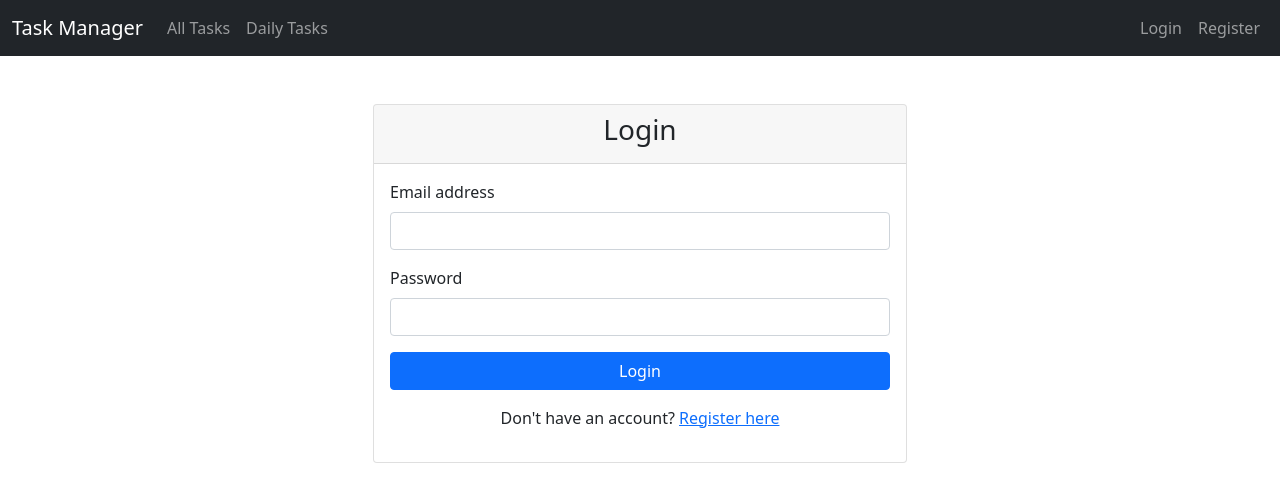
After one commit to a1896048/Daily_Task_-Manage, a Flask app: a page that uses templates/base.html in a window 1280 px wide. The commit adds this page. Shown: the top 502 px of the page. Run offline with Flask 3, Linux system fonts and the light colour scheme; some libraries are stand-ins or nearby versions.

```diff
--- a/app.py
+++ b/app.py
@@ -1,18 +1,61 @@
-from flask import Flask, render_template, request, jsonify, redirect, url_for
+from flask import Flask, render_template, request, jsonify, redirect, url_for, session, flash
 from flask_sqlalchemy import SQLAlchemy
 from datetime import datetime, timedelta
 import os
+from flask_login import LoginManager, UserMixin, login_user, login_required, logout_user, current_user
+from oauthlib.oauth2 import WebApplicationClient
+import requests
+import json
+from werkzeug.security import generate_password_hash, check_password_hash
 
 app = Flask(__name__)
-app.config['SQLALCHEMY_DATABASE_URI'] = 'sqlite:///tasks.db'
+
+# 配置密钥
+app.secret_key = os.urandom(24)
+
+# Google OAuth 配置
+GOOGLE_CLIENT_ID = "your-google-client-id"
+GOOGLE_CLIENT_SECRET = "your-google-client-secret"
+GOOGLE_DISCOVERY_URL = "https://accounts.google.com/.well-known/openid-configuration"
+
+# 获取当前文件所在目录的绝对路径
+basedir = os.path.abspath(os.path.dirname(__file__))
+
+# 配置数据库路径
+app.config['SQLALCHEMY_DATABASE_URI'] = 'sqlite:///' + os.path.join(basedir, 'tasks.db')
 app.config['SQLALCHEMY_TRACK_MODIFICATIONS'] = False
 db = SQLAlchemy(app)
 
+# 设置 Flask-Login
+login_manager = LoginManager()
+login_manager.init_app(app)
+login_manager.login_view = 'login'
+
+# OAuth 2 client setup
+client = WebApplicationClient(GOOGLE_CLIENT_ID)
+
+class User(UserMixin, db.Model):
+    id = db.Column(db.Integer, primary_key=True)
+    email = db.Column(db.String(100), unique=True, nullable=False)
+    password_hash = db.Column(db.String(128))
+    name = db.Column(db.String(100))
+    projects = db.relationship('Project', backref='owner', lazy=True)
+    tasks = db.relationship('Task', backref='owner', lazy=True)
+
+    def set_password(self, password):
+        self.password_hash = generate_password_hash(password)
+
+    def check_password(self, password):
+        return check_password_hash(self.password_hash, password)
+
 class Project(db.Model):
     id = db.Column(db.Integer, primary_key=True)
-    project_number = db.Column(db.String(20), unique=True, nullable=False)
+    project_number = db.Column(db.String(20), nullable=False)
     project_info = db.Column(db.Text)
     tasks = db.relationship('Task', backref='project', lazy=True)
+    user_id = db.Column(db.Integer, db.ForeignKey('user.id'), nullable=False)
+
+    __table_args__ = (db.UniqueConstraint('project_number', 'user_id', name='unique_project_per_user'),)
 
 class Task(db.Model):
     id = db.Column(db.Integer, primary_key=True)
@@ -22,6 +65,7 @@ class Task(db.Model):
     priority = db.Column(db.Integer, default=3)  # 0-5
     is_completed = db.Column(db.Boolean, default=False)
     project_id = db.Column(db.Integer, db.ForeignKey('project.id'), nullable=False)
+    user_id = db.Column(db.Integer, db.ForeignKey('user.id'), nullable=False)
 
     def update_priority(self):
         if not self.is_completed:
@@ -32,41 +76,104 @@ class Task(db.Model):
                     db.session.commit()
         return self.priority
 
+@login_manager.user_loader
+def load_user(user_id):
+    return User.query.get(int(user_id))
+
+def get_google_provider_cfg():
+    return requests.get(GOOGLE_DISCOVERY_URL).json()
+
 def update_all_priorities():
     tasks = Task.query.filter_by(is_completed=False).all()
     for task in tasks:
         task.update_priority()
 
+@app.route('/register', methods=['GET', 'POST'])
+def register():
+    if request.method == 'POST':
+        email = request.form.get('email')
+        password = request.form.get('password')
+        name = request.form.get('name')
+
+        if User.query.filter_by(email=email).first():
+            flash('Email already registered')
+            return redirect(url_for('register'))
+
+        user = User(email=email, name=name)
+        user.set_password(password)
+        db.session.add(user)
+        db.session.commit()
+
+        flash('Registration successful! Please login.')
+        return redirect(url_for('login'))
+
+    return render_template('register.html')
+
+@app.route('/login', methods=['GET', 'POST'])
+def login():
+    if request.method == 'POST':
+        email = request.form.get('email')
+        password = request.form.get('password')
+        user = User.query.filter_by(email=email).first()
+
+        if user and user.check_password(password):
+            login_user(user)
+            return redirect(url_for('index'))
+
+        flash('Invalid email or password')
+    return render_template('login.html')
+
+@app.route('/logout')
+@login_required
+def logout():
+    logout_user()
+    return redirect(url_for('login'))
+
 @app.route('/')
+@login_required
 def index():
-    update_all_priorities()  # 更新所有任务的优先级
+    update_all_priorities()
 
-    # 获取未完成的任务
-    uncompleted_tasks = Task.query.filter_by(is_completed=False).order_by(Task.priority, Task.deadline).all()
+    # 只获取当前用户的任务
+    uncompleted_tasks = Task.query.filter_by(
+        user_id=current_user.id,
+        is_completed=False
+    ).order_by(Task.priority, Task.deadline).all()
 
-    # 获取已完成的任务
-    completed_tasks = Task.query.filter_by(is_completed=True).order_by(Task.deadline.desc()).all()
+    completed_tasks = Task.query.filter_by(
+        user_id=current_user.id,
+        is_completed=True
+    ).order_by(Task.deadline.desc()).all()
 
-    projects = Project.query.all()
+    projects = Project.query.filter_by(user_id=current_user.id).all()
     return render_template('index.html',
                          uncompleted_tasks=uncompleted_tasks,
                          completed_tasks=completed_tasks,
                          projects=projects)
 
 @app.route('/project/add', methods=['POST'])
+@login_required
 def add_project():
     project_number = request.form.get('project_number')
     project_info = request.form.get('project_info')
 
-    if Project.query.filter_by(project_number=project_number).first():
+    if Project.query.filter_by(
+        project_number=project_number,
+        user_id=current_user.id
+    ).first():
         return jsonify({'error': 'Project number already exists'}), 400
 
-    project = Project(project_number=project_number, project_info=project_info)
+    project = Project(
+        project_number=project_number,
+        project_info=project_info,
+        user_id=current_user.id
+    )
     db.session.add(project)
     db.session.commit()
     return redirect(url_for('index'))
 
 @app.route('/task/add', methods=['POST'])
+@login_required
 def add_task():
     name = request.form.get('name')
     estimated_time = request.form.get('estimated_time')
@@ -74,34 +181,61 @@ def add_task():
     priority = int(request.form.get('priority'))
     project_id = int(request.form.get('project_id'))
 
+    # 验证项目是否属于当前用户
+    project = Project.query.filter_by(
+        id=project_id,
+        user_id=current_user.id
+    ).first_or_404()
+
     task = Task(
         name=name,
         estimated_time=estimated_time,
         deadline=deadline,
         priority=priority,
-        project_id=project_id
+        project_id=project_id,
+        user_id=current_user.id
     )
     db.session.add(task)
     db.session.commit()
     return redirect(url_for('index'))
 
 @app.route('/task/<int:task_id>/complete', methods=['POST'])
+@login_required
 def complete_task(task_id):
-    task = Task.query.get_or_404(task_id)
+    task = Task.query.filter_by(
+        id=task_id,
+        user_id=current_user.id
+    ).first_or_404()
     task.is_completed = True
     db.session.commit()
     return redirect(url_for('index'))
 
 @app.route('/task/<int:task_id>/delete', methods=['POST'])
+@login_required
 def delete_task(task_id):
-    task = Task.query.get_or_404(task_id)
+    task = Task.query.filter_by(
+        id=task_id,
+        user_id=current_user.id
+    ).first_or_404()
     db.session.delete(task)
     db.session.commit()
     return redirect(url_for('index'))
 
+@app.route('/task/<int:task_id>/restore', methods=['POST'])
+@login_required
+def restore_task(task_id):
+    task = Task.query.filter_by(
+        id=task_id,
+        user_id=current_user.id
+    ).first_or_404()
+    task.is_completed = False
+    db.session.commit()
+    return redirect(url_for('index'))
+
 @app.route('/daily-tasks')
+@login_required
 def daily_tasks():
-    update_all_priorities()  # 更新所有任务的优先级
+    update_all_priorities()
     selected_date_str = request.args.get('selected_date')
     if selected_date_str:
         selected_date = datetime.strptime(selected_date_str, '%Y-%m-%d').date()
@@ -109,6 +243,7 @@ def daily_tasks():
         selected_date = datetime.now().date()
 
     tasks = Task.query.filter(
+        Task.user_id == current_user.id,
         Task.deadline >= selected_date,
         Task.deadline < selected_date + timedelta(days=1),
         Task.is_completed == False
@@ -121,4 +256,4 @@ def daily_tasks():
 if __name__ == '__main__':
     with app.app_context():
         db.create_all()
-    app.run(debug=True, port=5001)
+    app.run(host='127.0.0.1', debug=True, port=5000)
--- a/requirements.txt
+++ b/requirements.txt
@@ -1,4 +1,6 @@
 Flask==3.0.2
 Flask-SQLAlchemy==3.1.1
+Flask-Login==0.7.0
+Werkzeug==3.0.0
 python-dotenv==1.0.1
 SQLAlchemy==2.0.28
--- a/templates/base.html
+++ b/templates/base.html
@@ -3,10 +3,11 @@
 <head>
     <meta charset="UTF-8">
     <meta name="viewport" content="width=device-width, initial-scale=1.0">
-    <title>Electrical Engineer Task Manager</title>
-    <link href="https://cdn.jsdelivr.net/npm/bootstrap@5.3.0/dist/css/bootstrap.min.css" rel="stylesheet">
+    <title>Task Management System</title>
+    <link href="https://cdn.jsdelivr.net/npm/bootstrap@5.1.3/dist/css/bootstrap.min.css" rel="stylesheet">
     <link href="https://cdn.jsdelivr.net/npm/select2@4.1.0-rc.0/dist/css/select2.min.css" rel="stylesheet" />
     <link href="https://cdn.jsdelivr.net/npm/select2-bootstrap-5-theme@1.3.0/dist/select2-bootstrap-5-theme.min.css" rel="stylesheet" />
+    <link href="https://cdn.jsdelivr.net/npm/bootstrap-icons@1.7.2/font/bootstrap-icons.css" rel="stylesheet">
     <style>
         .priority-0 { background-color: #ffcccc; }
         .priority-1 { background-color: #ffe6cc; }
@@ -23,34 +24,69 @@
             height: 38px !important;
             padding: 5px !important;
         }
+        .task-card {
+            border: 1px solid rgba(0,0,0,.125);
+            transition: all 0.3s ease;
+        }
+        .task-card:hover {
+            box-shadow: 0 0.5rem 1rem rgba(0,0,0,.15);
+        }
     </style>
 </head>
 <body>
-    <nav class="navbar navbar-expand-lg navbar-dark bg-dark">
-        <div class="container">
-            <a class="navbar-brand" href="/">Task Manager</a>
+    <nav class="navbar navbar-expand-lg navbar-dark bg-dark mb-4">
+        <div class="container-fluid">
+            <a class="navbar-brand" href="{{ url_for('index') }}">Task Manager</a>
             <button class="navbar-toggler" type="button" data-bs-toggle="collapse" data-bs-target="#navbarNav">
                 <span class="navbar-toggler-icon"></span>
             </button>
             <div class="collapse navbar-collapse" id="navbarNav">
                 <ul class="navbar-nav">
                     <li class="nav-item">
-                        <a class="nav-link" href="/">All Tasks</a>
+                        <a class="nav-link {% if request.endpoint == 'index' %}active{% endif %}" href="{{ url_for('index') }}">All Tasks</a>
                     </li>
                     <li class="nav-item">
-                        <a class="nav-link" href="/daily-tasks">Daily Tasks</a>
+                        <a class="nav-link {% if request.endpoint == 'daily_tasks' %}active{% endif %}" href="{{ url_for('daily_tasks') }}">Daily Tasks</a>
                     </li>
+                </ul>
+                <ul class="navbar-nav ms-auto">
+                    {% if current_user.is_authenticated %}
+                    <li class="nav-item">
+                        <span class="nav-link">Welcome, {{ current_user.name }}</span>
+                    </li>
+                    <li class="nav-item">
+                        <a class="nav-link" href="{{ url_for('logout') }}">Logout</a>
+                    </li>
+                    {% else %}
+                    <li class="nav-item">
+                        <a class="nav-link" href="{{ url_for('login') }}">Login</a>
+                    </li>
+                    <li class="nav-item">
+                        <a class="nav-link" href="{{ url_for('register') }}">Register</a>
+                    </li>
+                    {% endif %}
                 </ul>
             </div>
         </div>
     </nav>
+
+    {% with messages = get_flashed_messages() %}
+        {% if messages %}
+            {% for message in messages %}
+                <div class="alert alert-warning alert-dismissible fade show" role="alert">
+                    {{ message }}
+                    <button type="button" class="btn-close" data-bs-dismiss="alert" aria-label="Close"></button>
+                </div>
+            {% endfor %}
+        {% endif %}
+    {% endwith %}
 
     <div class="container mt-4">
         {% block content %}{% endblock %}
     </div>
 
     <script src="https://cdn.jsdelivr.net/npm/jquery@3.6.0/dist/jquery.min.js"></script>
-    <script src="https://cdn.jsdelivr.net/npm/bootstrap@5.3.0/dist/js/bootstrap.bundle.min.js"></script>
+    <script src="https://cdn.jsdelivr.net/npm/bootstrap@5.1.3/dist/js/bootstrap.bundle.min.js"></script>
     <script src="https://cdn.jsdelivr.net/npm/select2@4.1.0-rc.0/dist/js/select2.min.js"></script>
     <script>
         $(document).ready(function() {
--- /dev/null
+++ b/templates/login.html
@@ -0,0 +1,40 @@
+{% extends "base.html" %}
+
+{% block content %}
+<div class="container mt-5">
+    <div class="row justify-content-center">
+        <div class="col-md-6">
+            <div class="card">
+                <div class="card-header">
+                    <h3 class="text-center">Login</h3>
+                </div>
+                <div class="card-body">
+                    {% with messages = get_flashed_messages() %}
+                        {% if messages %}
+                            {% for message in messages %}
+                                <div class="alert alert-warning">{{ message }}</div>
+                            {% endfor %}
+                        {% endif %}
+                    {% endwith %}
+                    <form method="POST">
+                        <div class="mb-3">
+                            <label for="email" class="form-label">Email address</label>
+                            <input type="email" class="form-control" id="email" name="email" required>
+                        </div>
+                        <div class="mb-3">
+                            <label for="password" class="form-label">Password</label>
+                            <input type="password" class="form-control" id="password" name="password" required>
+                        </div>
+                        <div class="d-grid">
+                            <button type="submit" class="btn btn-primary">Login</button>
+                        </div>
+                    </form>
+                    <div class="text-center mt-3">
+                        <p>Don't have an account? <a href="{{ url_for('register') }}">Register here</a></p>
+                    </div>
+                </div>
+            </div>
+        </div>
+    </div>
+</div>
+{% endblock %}
```
Also changed, not shown: templates/index.html (+142 -63 lines), templates/register.html (added, +44 -0 lines).
